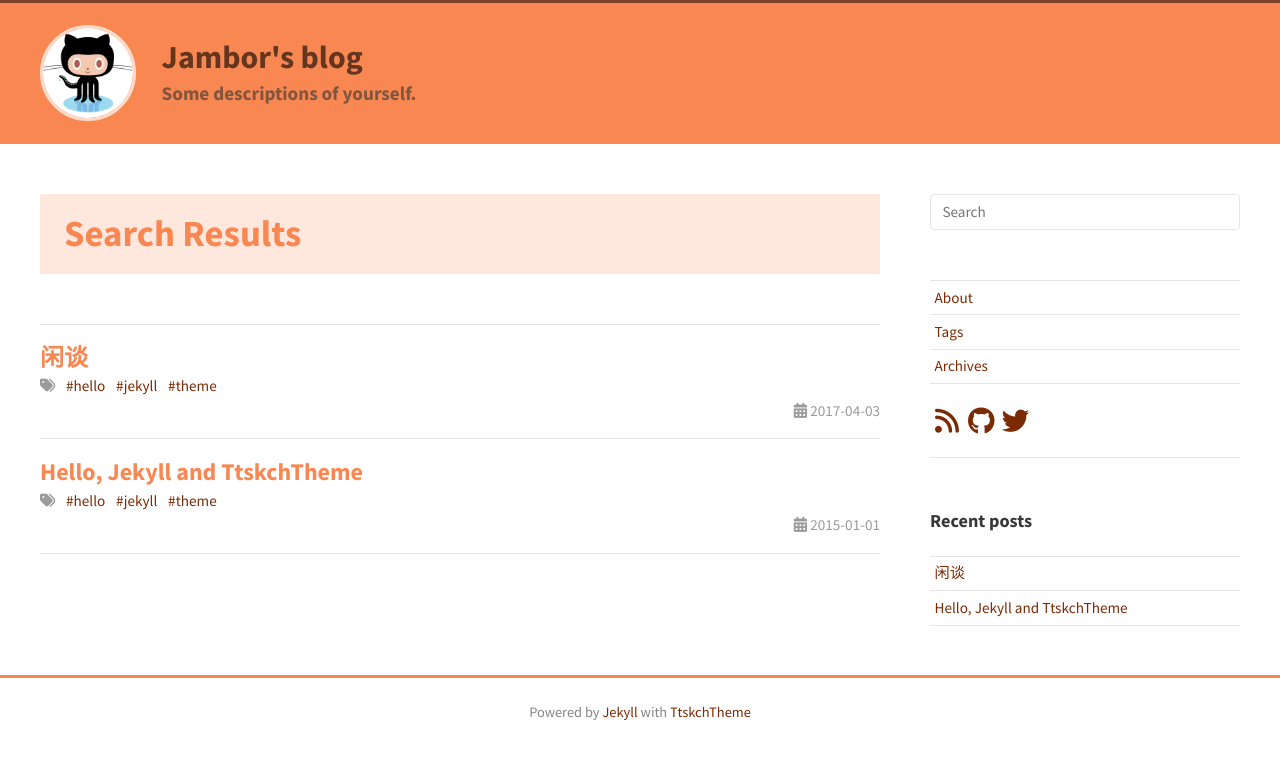
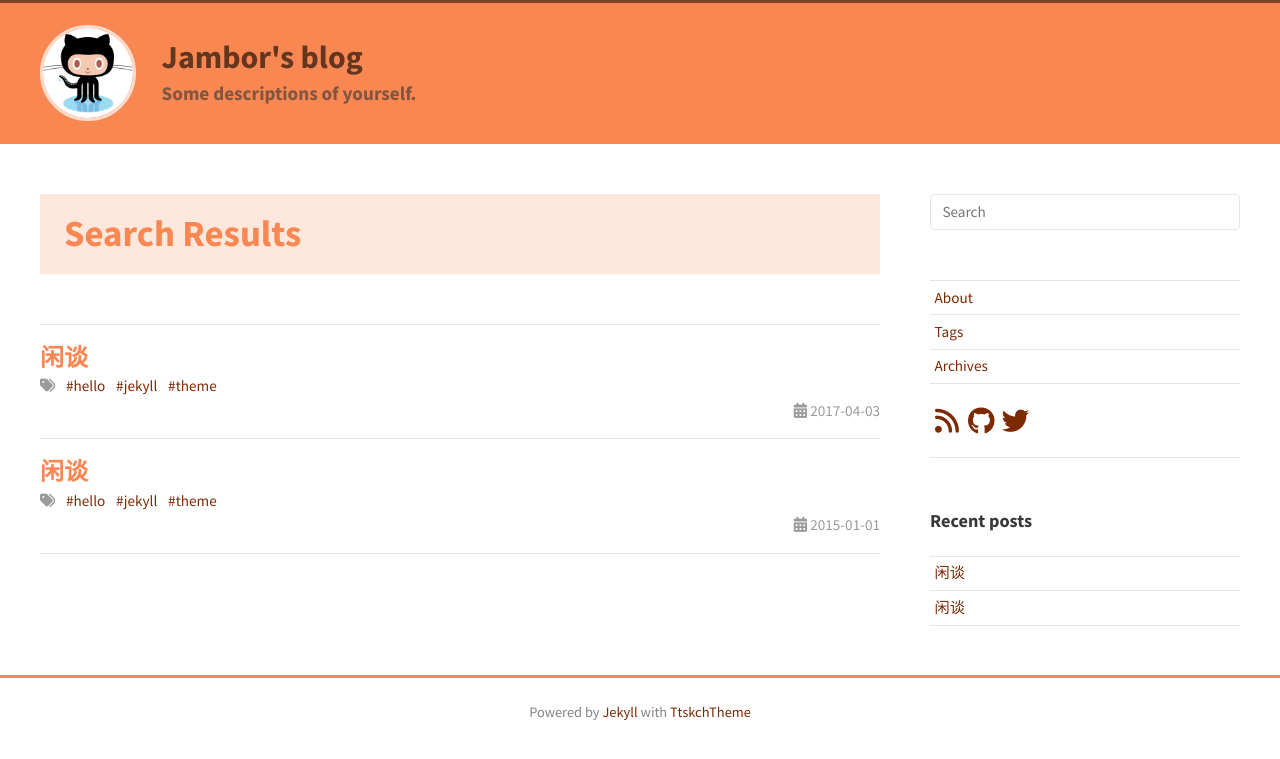
Before and after one commit to JamborYao/blog, a Jekyll site: the page built from _pages/search.html, in a window 1280 px wide. Shown: the top 759 px of the page. Built offline with Jekyll 4.4.1, drawn with Linux system fonts in a browser that asks for light colours; nearby versions of some CDN libraries.

Commit message:
edit post

```diff
--- a/_posts/2015-01-01-hello.md
+++ b/_posts/2015-01-01-hello.md
@@ -1,11 +1,11 @@
 ---
 layout: post
-title: Hello, Jekyll and TtskchTheme
+title: 闲谈
 tags: hello jekyll theme
 eye_catch: http://jekyllrb.com/img/logo-2x.png
 ---
 
-You can use most of standard Markdown features.
+#博客找到自己的新家了
 
 ## List
 
```
